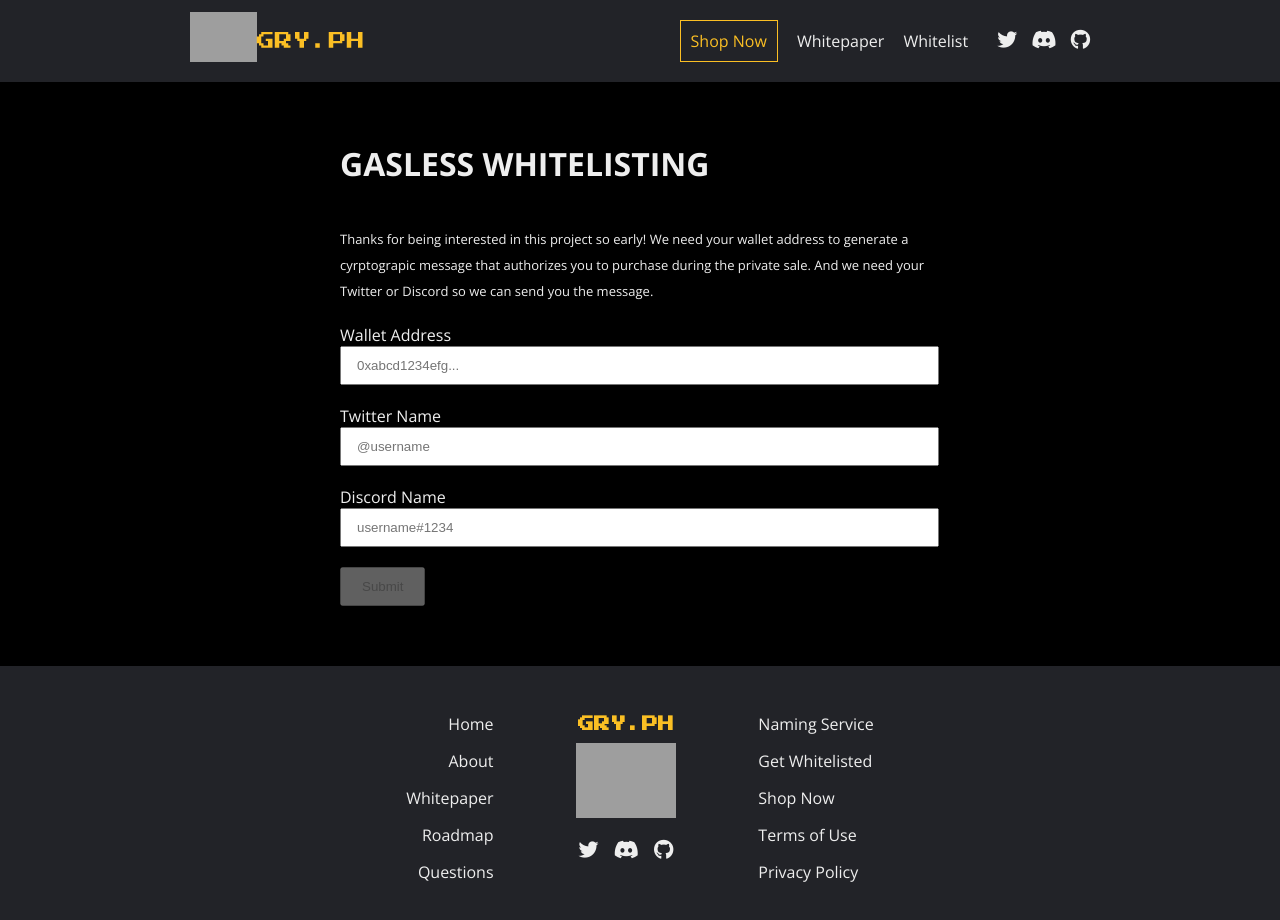
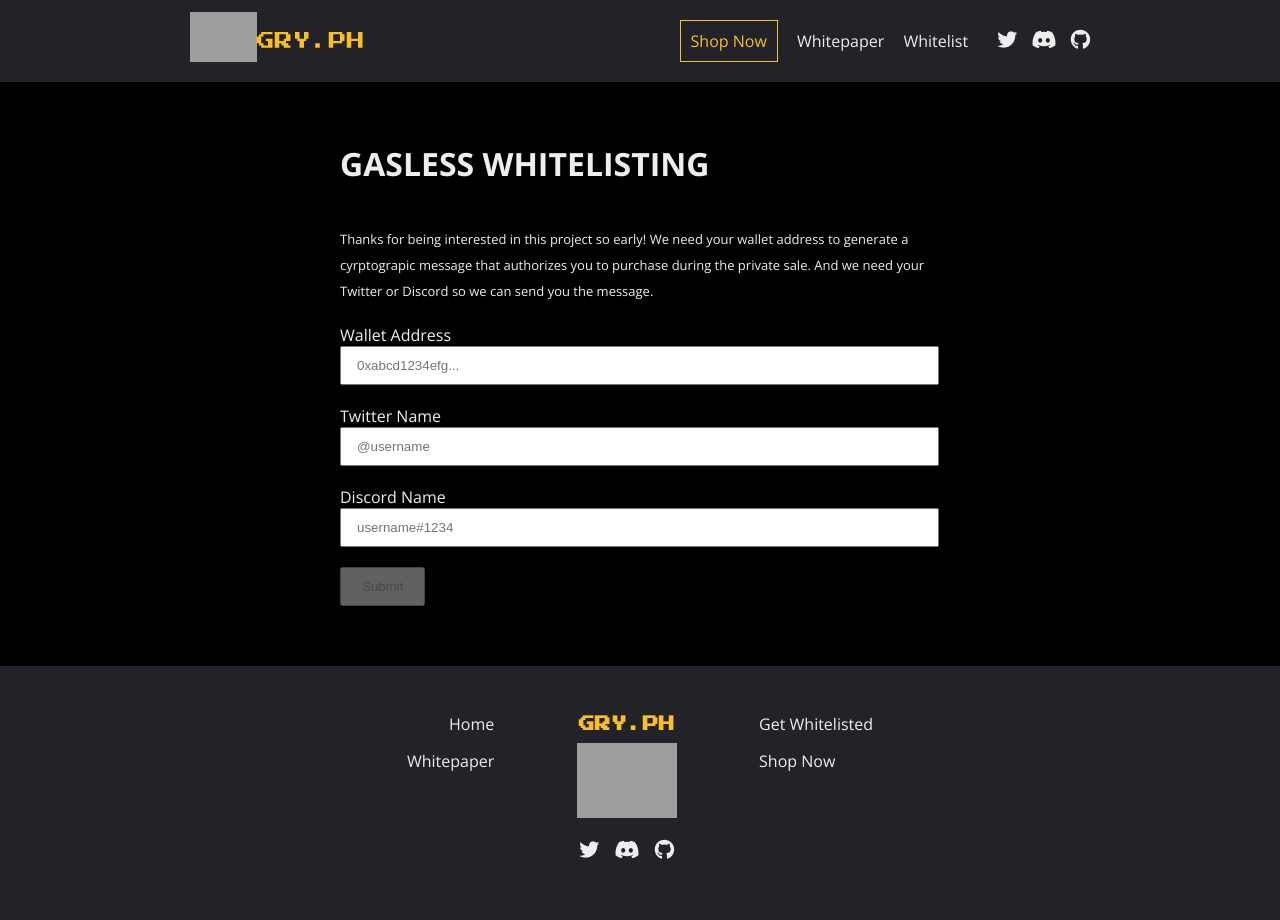
Before and after one commit to gryphnft/gryphnft.github.io, a website: page docs/get-whitelisted.html in a window 1280 px wide. Drawn offline with nearby package versions, Linux system fonts and the light colour scheme; grey boxes are pictures that could not be loaded.

Commit message:
cleaning up links

```diff
--- a/docs/get-whitelisted.html
+++ b/docs/get-whitelisted.html
@@ -39,7 +39,7 @@
         <a class="social" href="https://www.twitter.com/gryphnft" target="_blank">
           <i class="fab fa-twitter"></i>
         </a>
-        <a class="social" href="https://discord.com/invite/PZDyNcVSNu" target="_blank">
+        <a class="social" href="https://discord.io/gryphmetafi" target="_blank">
           <i class="fab fa-discord"></i>
         </a>
         <a class="social" href="https://github.com/gryphnft" target="_blank">
@@ -82,10 +82,10 @@
     <footer class="foot">
       <nav class="left">
         <a href="/">Home</a>
-        <a href="#">About</a>
+        <!--<a href="#">About</a>-->
         <a href="https://whitepaper.gry.ph/" target="_blank">Whitepaper</a>
-        <a href="#">Roadmap</a>
-        <a href="#">Questions</a>
+        <!--<a href="#">Roadmap</a>
+        <a href="#">Questions</a>-->
       </nav>
       <nav class="center">
         <h6>GRY.PH</h6>
@@ -95,7 +95,7 @@
         <a class="social" href="https://www.twitter.com/gryphnft" target="_blank">
           <i class="fab fa-twitter"></i>
         </a>
-        <a class="social" href="https://discord.com/invite/PZDyNcVSNu" target="_blank">
+        <a class="social" href="https://discord.io/gryphmetafi" target="_blank">
           <i class="fab fa-discord"></i>
         </a>
         <a class="social" href="https://github.com/gryphnft" target="_blank">
@@ -103,11 +103,11 @@
         </a>
       </nav>
       <nav class="right">
-        <a href="/gns.html">Naming Service</a>
+        <!--<a href="/gns.html">Naming Service</a>-->
         <a href="/get-whitelisted.html">Get Whitelisted</a>
         <a href="https://shop.gry.ph/" target="_blank">Shop Now</a>
-        <a href="#">Terms of Use</a>
-        <a href="#">Privacy Policy</a>
+        <!--<a href="#">Terms of Use</a>
+        <a href="#">Privacy Policy</a>-->
       </nav>
     </footer>
     <script type="text/javascript" src="/scripts/lib/doon.js"></script>
```
Also changed, not shown: docs/gns.html (+1 -1 lines), docs/index.html (+8 -8 lines).
